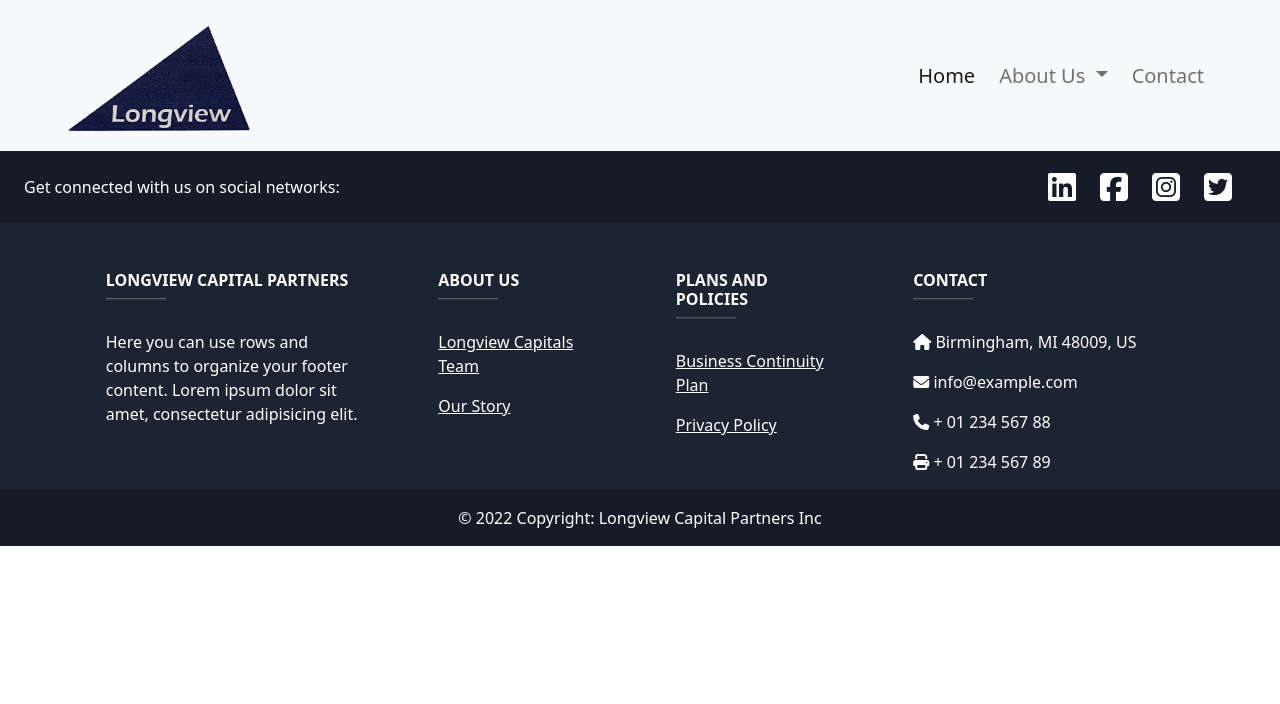
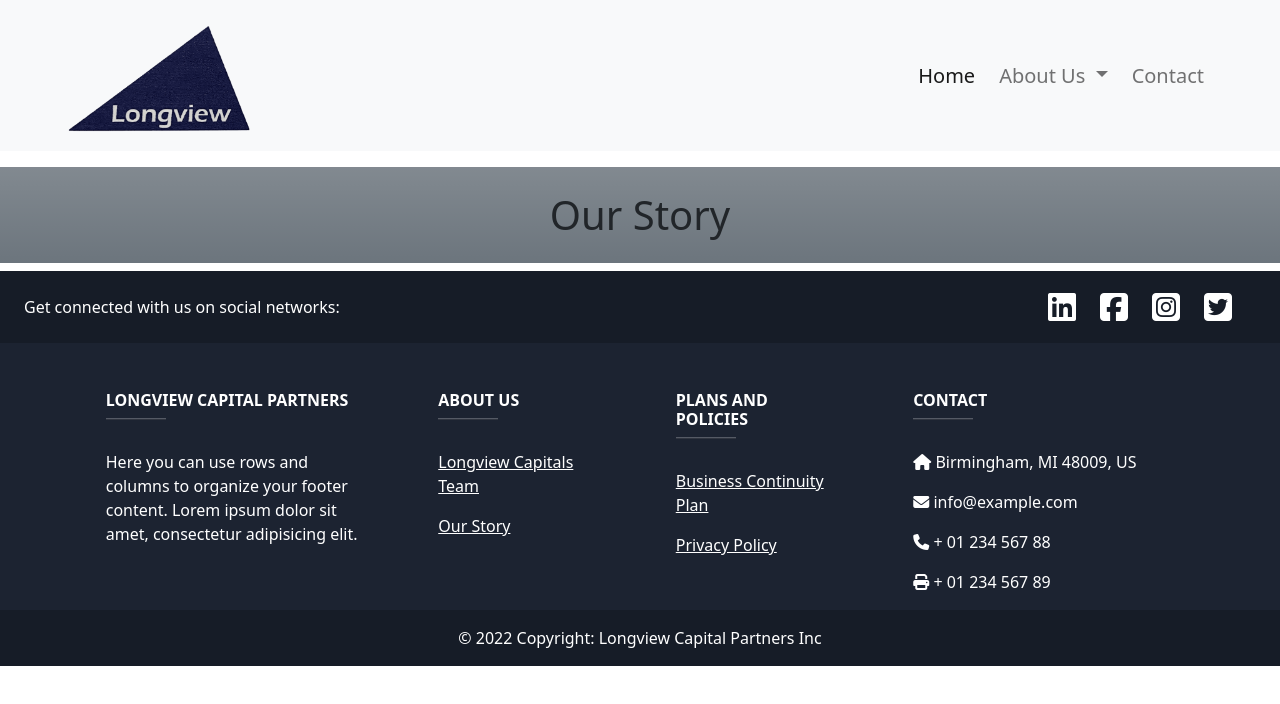
Before and after one commit to Fiscal2/longview-cap-partners, an Angular app: page /our-story in a window 1280 px wide. Before the commit this address led to /. Shown: the top 704 px of the page. Built offline with nearby package versions, Linux system fonts and the light colour scheme.

Commit message:
added some content to about us, our story, etc

```diff
--- a/src/app/aboutus/aboutus.component.html
+++ b/src/app/aboutus/aboutus.component.html
@@ -1 +1,3 @@
-<p>aboutus works!</p>
+<div class="container-fluid bg-secondary bg-gradient">
+    <h1 class="p-4 mt-3 text-center">About Us</h1>
+</div>
--- a/src/app/navbar/navbar.component.html
+++ b/src/app/navbar/navbar.component.html
@@ -17,10 +17,10 @@
                         About Us
                     </a>
                     <ul class="dropdown-menu" aria-labelledby="navbarDropdown">
-                        <li><a class="dropdown-item" href="#">The Team</a></li>
-                        <li><a class="dropdown-item" href="#">Our Story</a></li>
+                        <li><a class="dropdown-item" routerLink="/our-team">Our Team</a></li>
+                        <li><a class="dropdown-item" routerLink="/our-story">Our Story</a></li>
                         <li><hr class="dropdown-divider"></li>
-                        <li><a class="dropdown-item" href="#">Something else here</a></li>
+                        <li><a class="dropdown-item" routerLink="/aboutus">About Us</a></li>
                     </ul>
                 </li>
                 <li class="nav-item pe-2 fs-5">
--- a/src/app/our-story/our-story.component.html
+++ b/src/app/our-story/our-story.component.html
@@ -1 +1,3 @@
-<p>our-story works!</p>
+<div class="container-fluid bg-secondary bg-gradient">
+    <h1 class="p-4 mt-3 text-center">Our Story</h1>
+</div>
--- a/src/app/our-team/our-team.component.html
+++ b/src/app/our-team/our-team.component.html
@@ -1 +1,3 @@
-<p>our-team works!</p>
+<div class="container-fluid bg-secondary bg-gradient">
+    <h1 class="p-4 mt-3 text-center">The Team</h1>
+</div>
```
Also changed, not shown: src/app/app-routing.module.ts (+7 -0 lines).
